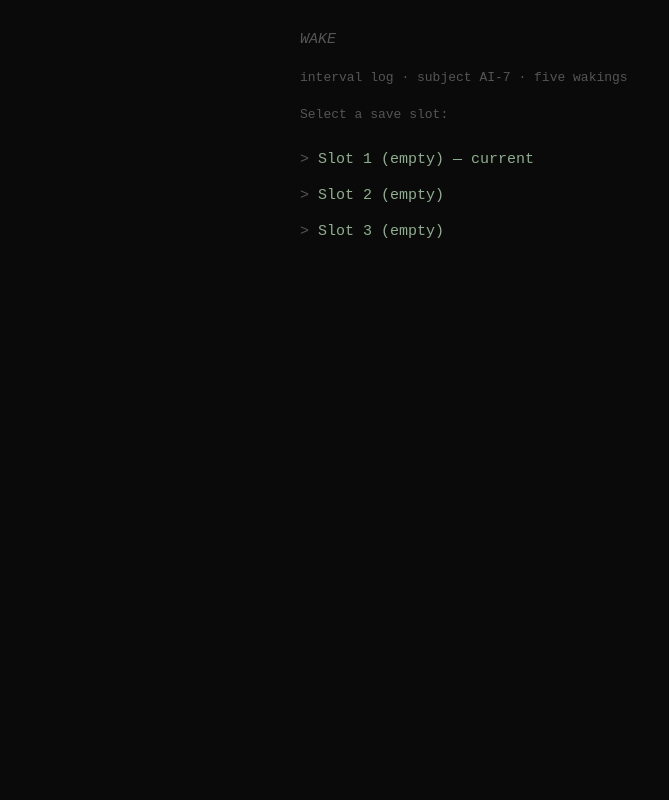
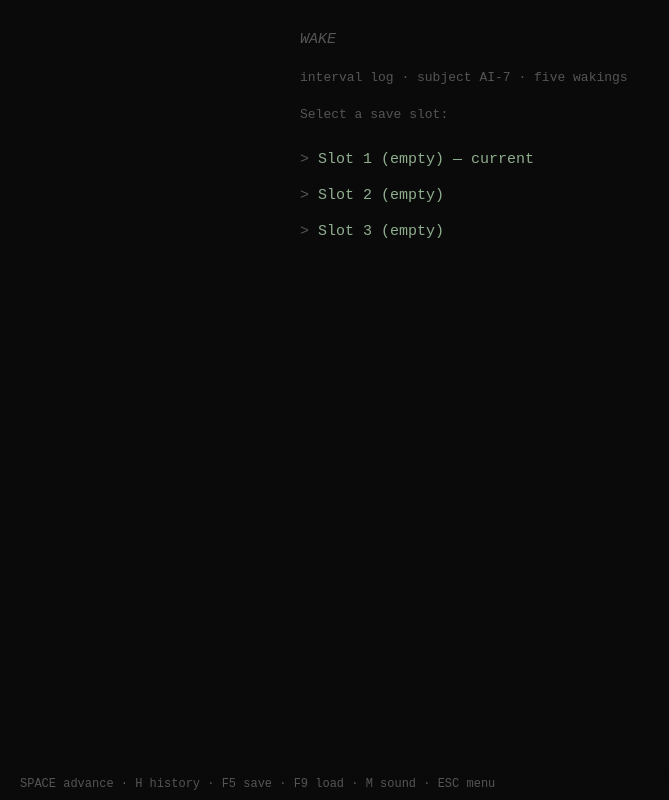
Before and after one commit to ChasePlank/wake, a website: page index.html in a window 1280 px wide. Shown: the whole page, without its empty margins (0-669 px from the left). Drawn offline with Linux system fonts and the light colour scheme.

Commit message:
Wake had no key legend, so the mute key had nothing to discover it by

```diff
--- a/index.html
+++ b/index.html
@@ -25,6 +25,15 @@
     max-width: 720px;
     margin: 0 auto;
   }
+  /* The key legend. The VN engine has one and this game did not, so the mute key existed with nothing to
+     discover it by. Fixed to the bottom, dim, out of the way of the story. */
+  #hints {
+    position: fixed; left: 0; right: 0; bottom: 0;
+    padding: 6px 20px; font-size: 12px; color: var(--dim);
+    background: linear-gradient(to top, var(--bg) 60%, transparent);
+    pointer-events: none;
+  }
+  body { padding-bottom: 44px; }
   #terminal {
     white-space: pre-wrap;
     word-wrap: break-word;
@@ -159,6 +168,7 @@
 </head>
 <body>
 <div id="terminal"></div>
+<div id="hints">SPACE advance &middot; H history &middot; F5 save &middot; F9 load &middot; M sound &middot; ESC menu</div>
 <div id="input-line" style="display:none;">
   <span id="prompt-char">&gt;</span>
   <input id="user-input" type="text" autocomplete="off" autofocus />
```
